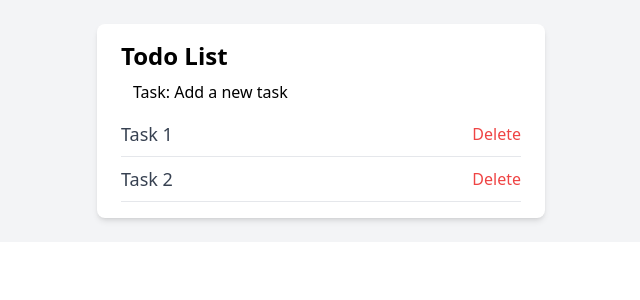
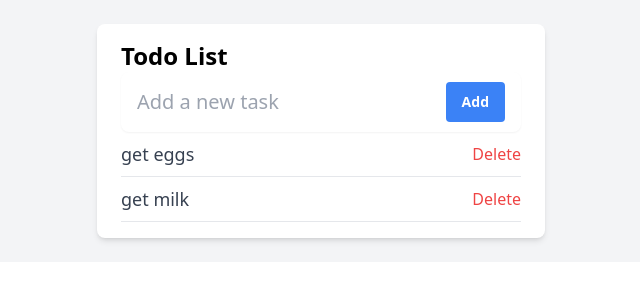
Before and after one commit to doldoaktree/my-todo-app, a Next.js app: page / in a window 1280 px wide. Shown: the top 300 px of the page, without its empty margins (319-959 px from the left). Built offline with nearby package versions, Linux system fonts and the light colour scheme.

Commit message:
tasks has been added

```diff
--- a/app/enter-tasks.tsx
+++ b/app/enter-tasks.tsx
@@ -1,12 +1,13 @@
-'use client';
+"use client";
 import { useState } from "react";
 
 export default function EnterTasks() {
-  const [inputValue, setInputValue] = useState("Add a new task");
+  const [inputValue, setInputValue] = useState("");
 
-  const handleInputChange = (event) => {
-    setInputValue(event.target.value);
-  };
+  // const handleInputChange = (event) => {
+  //   console.log(event.target.value);
+  //   setInputValue(event.target.value);
+  // };
 
-  return <input type="text" value={inputValue} onChange={handleInputChange} />;
+  return <div> {inputValue}</div>;
 }
--- a/app/page.tsx
+++ b/app/page.tsx
@@ -1,33 +1,37 @@
+"use client";
 import { useState } from "react";
 import LikeButton from "./like-button";
 import EnterTasks from "./enter-tasks";
+import { Button } from "@/components/ui/button";
+import { NewTaskTextBox } from "@/components/building-blocks/new-task-text-box";
+
+function Task(props: { description: string }) {
+  return (
+    <li className="flex items-center justify-between py-2 border-b border-gray-200">
+      <span className="text-lg text-gray-700">{props.description}</span>
+      <button className="text-red-500">Delete</button>
+    </li>
+  );
+}
 
 export default function Home() {
+  const [tasks, setTasks] = useState(["get eggs", "get milk"]);
+
+  const onAdd = (newTask: string) => {
+    setTasks([...tasks, newTask]);
+  }
+
   return (
     <main className="bg-gray-100 py-6 px-4 sm:px-6 lg:px-8">
       <div className="max-w-md mx-auto bg-white rounded-lg overflow-hidden shadow-md">
         <div className="px-6 py-4">
           <h2 className="text-2xl font-bold">Todo List</h2>
-
-          <h2 className="w-full rounded border-gray-300 py-2 px-3 focus:outline-none focus:ring focus:border-blue-300">
-            Task: <EnterTasks />
-          </h2>
-
+          <NewTaskTextBox onAdd={onAdd} />
           <ul>
-            <li className="flex items-center justify-between py-2 border-b border-gray-200">
-              <span className="text-lg text-gray-700">Task 1</span>
-              <button className="text-red-500">Delete</button>
-            </li>
-            <li className="flex items-center justify-between py-2 border-b border-gray-200">
-              <span className="text-lg text-gray-700">Task 2</span>
-              <button className="text-red-500">Delete</button>
-            </li>
-            {/* {<!-- Add more tasks here -->} */}
+            {
+              tasks.map((task, index) => <Task description={task} key={index}/>)
+            }
           </ul>
-
-          {/* <div className="px-6 py-4"> */}
-          {/* <input type="text" className="w-full rounded border-gray-300 py-2 px-3 focus:outline-none focus:ring focus:border-blue-300" placeholder="Add a new task"> */}
-          {/* <button className="mt-2 w-full bg-blue-500 text-white py-2 px-4 rounded hover:bg-blue-600">Add Task</button> */}
         </div>
       </div>
     </main>
--- /dev/null
+++ b/components/building-blocks/new-task-text-box.tsx
@@ -0,0 +1,39 @@
+"use client";
+import { ChangeEvent, useState } from "react";
+import { Button } from "../ui/button";
+
+type Props = {
+    onAdd: (value: string) => void;
+};
+
+export function NewTaskTextBox(props: Props) {
+
+    const [text, setText] = useState('');
+
+    const onTextChange = (e: ChangeEvent<HTMLInputElement>) => {
+        setText(e.target.value);
+    }
+
+    const notifyAdd = () => {
+        props.onAdd(text);
+        setText('');
+    }
+
+    return (
+        <div>
+            <div className="relative">
+              <input
+                className="w-full rounded-lg border-gray-200 p-4 pe-12 text-xl shadow-sm"
+                placeholder="Add a new task"
+                value={text}
+                onChange={onTextChange}
+              />
+              <span className="absolute inset-y-0 end-0 grid place-content-center px-4">
+                <Button className="bg-blue-500 hover:bg-blue-700 text-white font-bold py-2 px-4 rounded" onClick={notifyAdd}>
+                  Add
+                </Button>
+              </span>
+            </div>
+          </div>
+    );
+}
--- a/styles/globals.css
+++ b/styles/globals.css
@@ -2,6 +2,15 @@
 @tailwind components;
 @tailwind utilities;
 
+.btn {
+  @apply font-bold py-2 px-4 rounded;
+}
+.btn-blue {
+  @apply bg-blue-500 text-white;
+}
+.btn-blue:hover {
+  @apply bg-blue-700;
+}
 /* @layer base {
   :root {
     --background: 0 0% 100%;
@@ -73,4 +82,4 @@
   body {
     @apply bg-background text-foreground;
   }
-} */
+}  */
```
